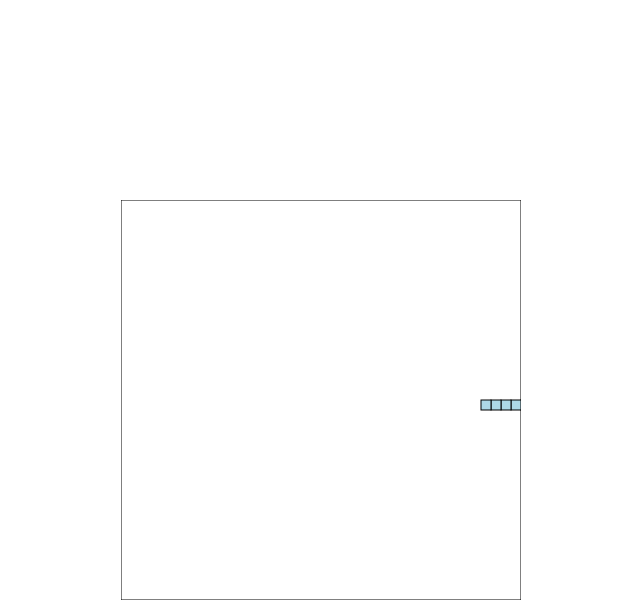
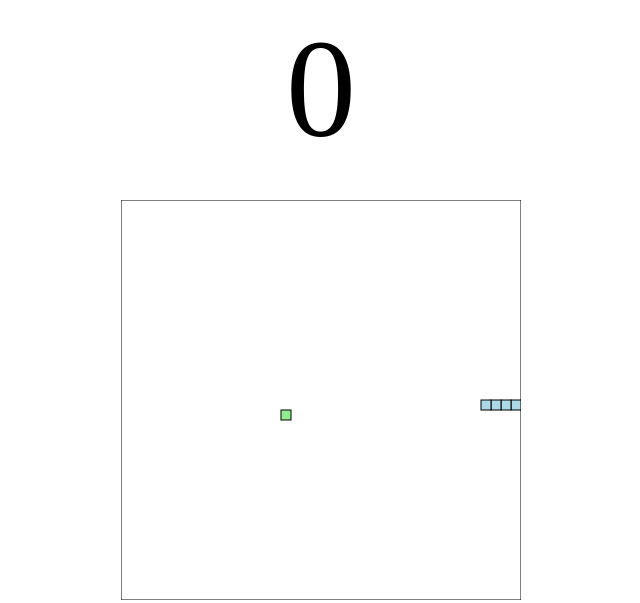
Before and after one commit to bjorkgard/snake, a plain HTML site: page index.html in a window 1280 px wide. Shown: the whole page, without its empty margins (319-959 px from the left). Drawn offline with Linux system fonts and the light colour scheme.

Commit message:
Incorporating food and score

```diff
--- a/index.html
+++ b/index.html
@@ -12,9 +12,14 @@
       left: 50%;
       transform: translate(-50%, -50%);
     }
+    #score {
+      text-align: center;
+      font-size: 140px;
+    }
   </style>
 </head>
 <body>
+  <div id="score">0</div>
   <canvas id="snakeboard" width="400" height="400"></canvas>
 </body>
 
@@ -24,6 +29,8 @@
   const board_background = 'white'
   const snake_color = 'lightblue'
   const snake_border = 'darkblue'
+  const food_color = 'lightgreen'
+  const food_border = 'darkgreen'
 
   const snakeboard = document.getElementById("snakeboard")
   const snakeboard_ctx = snakeboard.getContext("2d")
@@ -38,8 +45,12 @@
     {x:160, y:200}
   ]
 
+
+  let score = 0
   // true if changing direction
   let chaningDirection = false
+  let food_x
+  let food_y
   // horizontal velocity
   let dx = 10
   // vertical velocity
@@ -47,6 +58,7 @@
 
   // Start game
   main()
+  generateFood()
 
   function main(){
 
@@ -56,6 +68,7 @@
 
     setTimeout(function onTick() {
       clearCanvas()
+      drawFood()
       moveSnake()
       drawSnake()
 
@@ -82,11 +95,33 @@
     snakeboard_ctx.strokeRect(snakePart.x, snakePart.y, 10, 10)
   }
 
+  function drawFood(){
+    snakeboard_ctx.fillStyle = food_color
+    snakeboard_ctx.strokestyle = food_border
+    snakeboard_ctx.fillRect(food_x, food_y, 10, 10)
+    snakeboard_ctx.strokeRect(food_x, food_y, 10, 10)
+  }
+
   function moveSnake(){
+    // Create the new Snake`s head
     const head = {x: snake[0].x + dx, y: snake[0].y + dy}
 
+    // Add new head to the beginning of snake body
     snake.unshift(head)
-    snake.pop()
+
+    const hasEatenFood = snake[0].x === food_x && snake[0].y === food_y
+
+    if(hasEatenFood){
+      // increase score
+      score += 10
+      document.getElementById('score').innerHTML = score
+      // generate new food location
+      generateFood()
+    }else{
+      // remove the last part of snake body
+      snake.pop()
+    }
+
   }
 
   function changeDirection(event){
@@ -140,6 +175,21 @@
     return hitLeftWall || hitRightWall || hitTopWall || hitBottomWall
   }
 
+  function randomFood(min, max){
+    return Math.round((Math.random() * (max-min) + min) / 10) * 10
+  }
+
+  function generateFood(){
+    food_x = randomFood(0, snakeboard.width - 10)
+    food_y = randomFood(0, snakeboard.height - 10)
+
+    snake.forEach(function hasSnakeEatenFood(part) {
+      const hasEaten = part.x == food_x && part.y == food_y
+      if(hasEaten) generateFood()
+    })
+  }
+
+
 
 </script>
 
```
